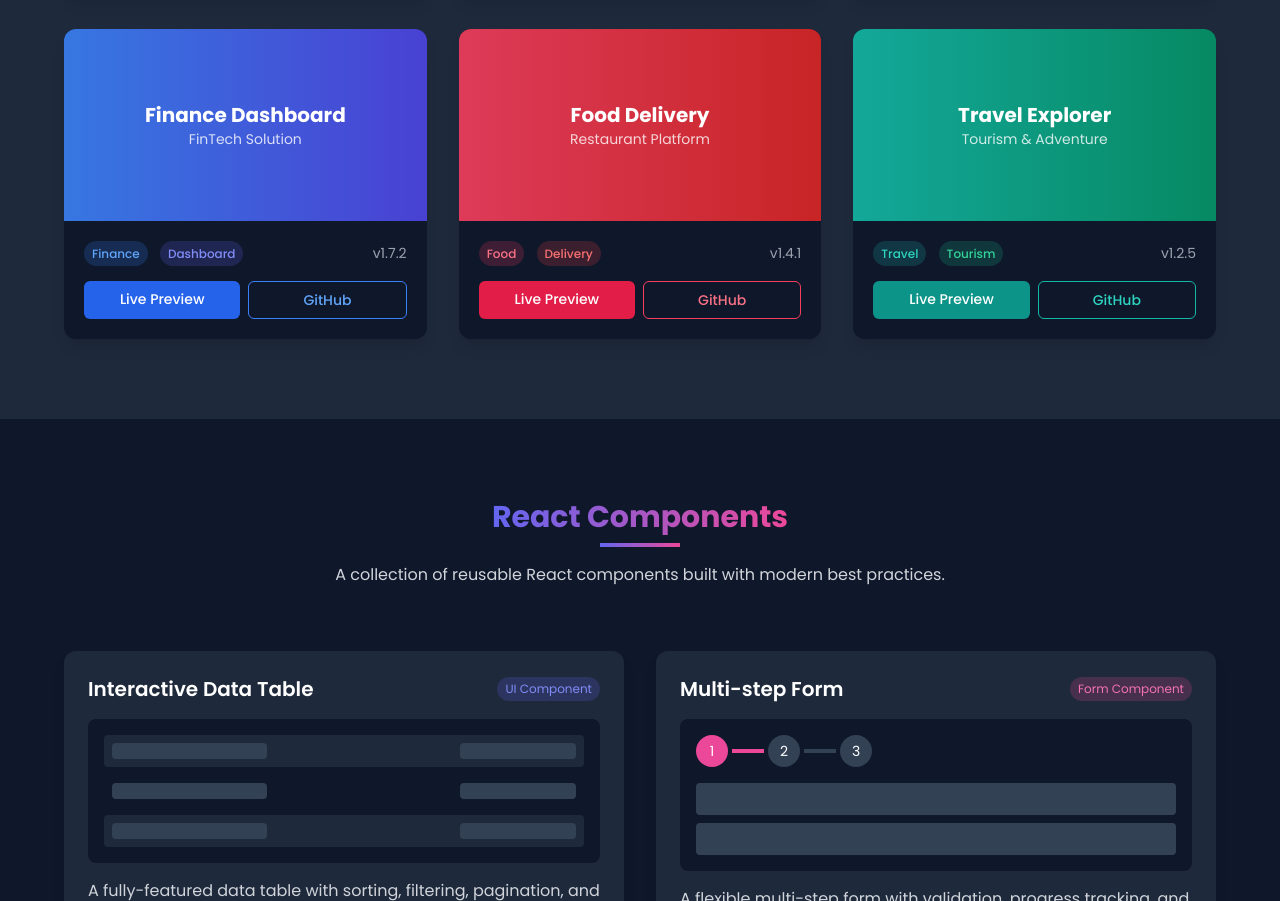
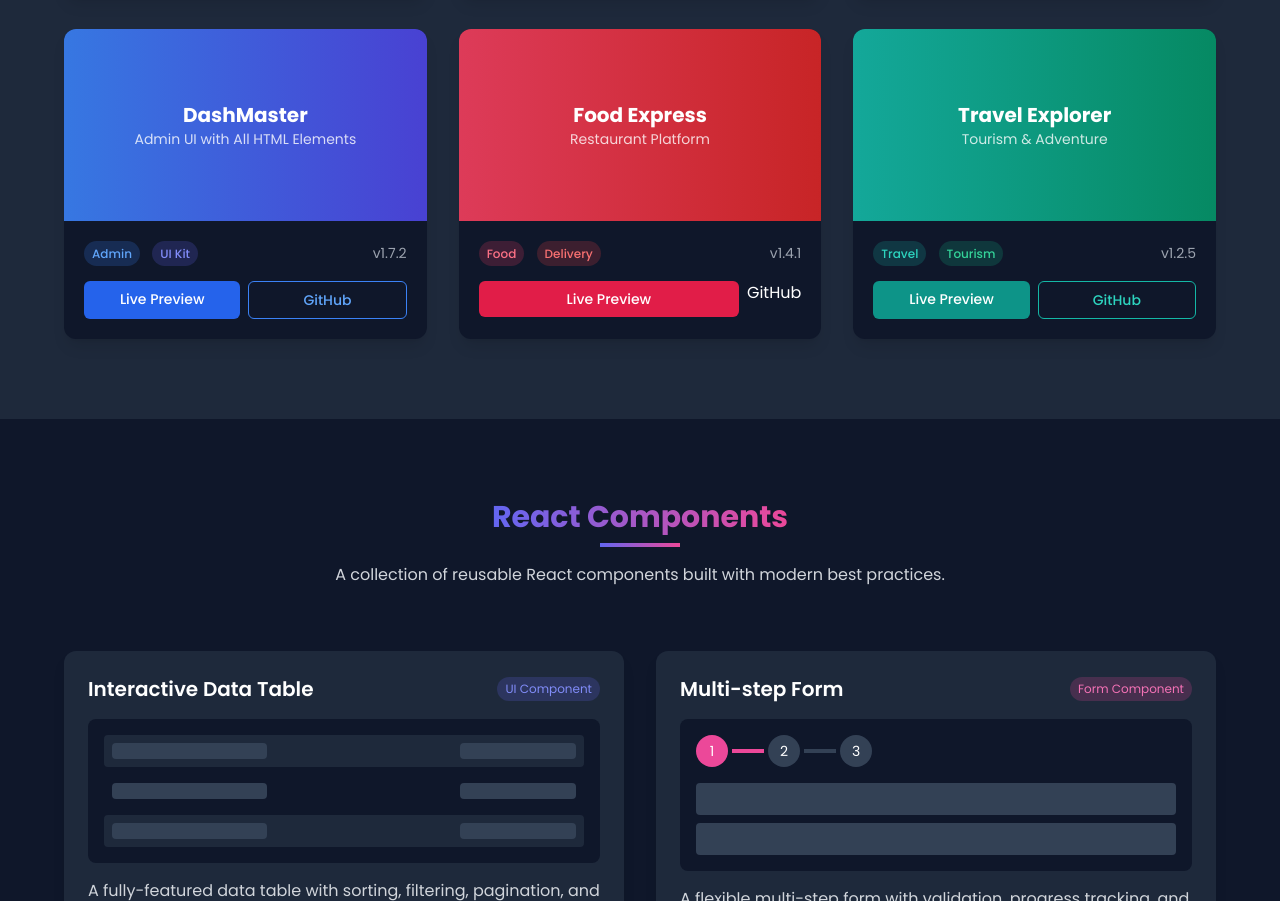
Before and after one commit to uttamrapeti/uttam-portfolio, a plain HTML site: page index.html in a window 1280 px wide. Shown: the part 3615-4516 px from the top of the page. Drawn offline with nearby package versions, Linux system fonts and the light colour scheme.

Commit message:
Updated links for new templates

```diff
--- a/index.html
+++ b/index.html
@@ -1172,10 +1172,10 @@
 								class="absolute inset-0 bg-gradient-to-r from-blue-500 to-indigo-600 opacity-90"></div>
 							<div class="absolute inset-0 flex items-center justify-center">
 								<div class="text-center">
-									<h3 class="text-xl font-bold text-white">
-										Finance Dashboard
-									</h3>
-									<p class="text-white/80 text-sm">FinTech Solution</p>
+									<h3 class="text-xl font-bold text-white">DashMaster</h3>
+									<p class="text-white/80 text-sm">
+										Admin UI with All HTML Elements
+									</p>
 								</div>
 							</div>
 						</div>
@@ -1184,23 +1184,25 @@
 								<div>
 									<span
 										class="text-xs font-medium bg-blue-500/20 text-blue-400 py-1 px-2 rounded-full"
-										>Finance</span
+										>Admin</span
 									>
 									<span
 										class="text-xs font-medium bg-indigo-500/20 text-indigo-400 py-1 px-2 rounded-full ml-2"
-										>Dashboard</span
+										>UI Kit</span
 									>
 								</div>
 								<div class="text-gray-400 text-sm">v1.7.2</div>
 							</div>
 							<div class="mt-4 flex space-x-2">
 								<a
-									href="#"
+									href="https://tailwind-templates-red.vercel.app/DashMaster/"
+									target="_blank"
 									class="flex-1 bg-blue-600 hover:bg-blue-700 text-white text-center py-2 px-4 rounded-md text-sm font-medium transition"
 									>Live Preview</a
 								>
 								<a
-									href="#"
+									href="https://github.com/uttamrapeti/tailwind-templates/tree/main/DashMaster"
+									target="_blank"
 									class="flex-1 border border-blue-500 text-blue-400 hover:bg-blue-500 hover:text-white text-center py-2 px-4 rounded-md text-sm font-medium transition"
 									>GitHub</a
 								>
@@ -1218,7 +1220,7 @@
 								class="absolute inset-0 bg-gradient-to-r from-rose-500 to-red-600 opacity-90"></div>
 							<div class="absolute inset-0 flex items-center justify-center">
 								<div class="text-center">
-									<h3 class="text-xl font-bold text-white">Food Delivery</h3>
+									<h3 class="text-xl font-bold text-white">Food Express</h3>
 									<p class="text-white/80 text-sm">Restaurant Platform</p>
 								</div>
 							</div>
@@ -1239,12 +1241,14 @@
 							</div>
 							<div class="mt-4 flex space-x-2">
 								<a
-									href="#"
+									href="https://tailwind-templates-red.vercel.app/FoodExpress/"
+									target="_blank"
 									class="flex-1 bg-rose-600 hover:bg-rose-700 text-white text-center py-2 px-4 rounded-md text-sm font-medium transition"
 									>Live Preview</a
 								>
 								<a
-									href="#"
+								href="https://github.com/uttamrapeti/tailwind-templates/tree/main/FoodExpress"
+								target="_blank
 									class="flex-1 border border-rose-500 text-rose-400 hover:bg-rose-500 hover:text-white text-center py-2 px-4 rounded-md text-sm font-medium transition"
 									>GitHub</a
 								>
```
